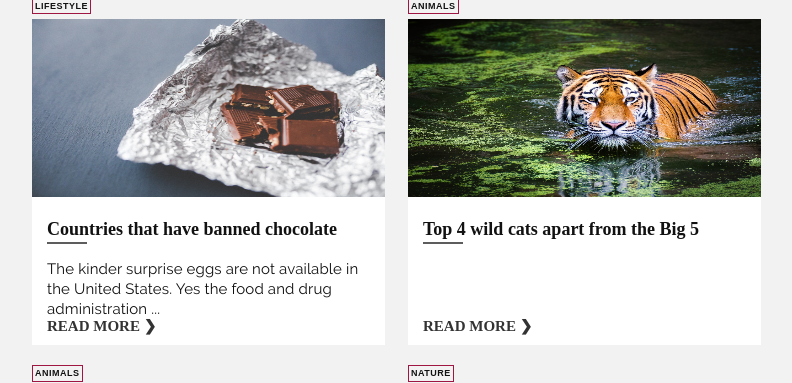
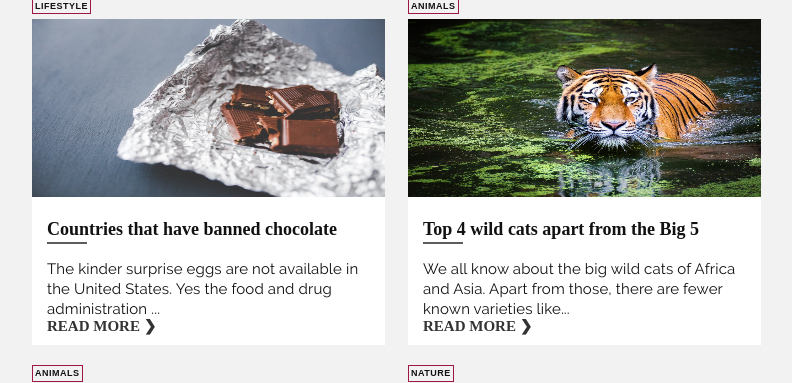
Before and after one commit to sherlifelix/blog, a Jekyll site: the page built from index.html, in a window 1280 px wide and 900 px high, scrolled down 765 px, cut to the strip 0-383 px from the top of the window. Shown: the whole strip, without its empty margins (55-847 px from the left). Built offline with Jekyll 4.4.1, drawn with Linux system fonts in a browser that asks for light colours.

Commit message:
Update 2018-10-27-wild-cats.md

```diff
--- a/_posts/2018-10-27-wild-cats.md
+++ b/_posts/2018-10-27-wild-cats.md
@@ -7,6 +7,9 @@ published: true
 title: Top 4 wild cats apart from the Big 5
 blog_category: Animals
 keywords: 'wildcats, animals'
+description: >-
+  We all know about the big wild cats of  Africa and Asia. Apart from those,
+  there are fewer known varieties like...
 ---
 We all know about the big wild cats of  Africa and Asia. Apart from those, below are the top 4 WildCats:
 
```
